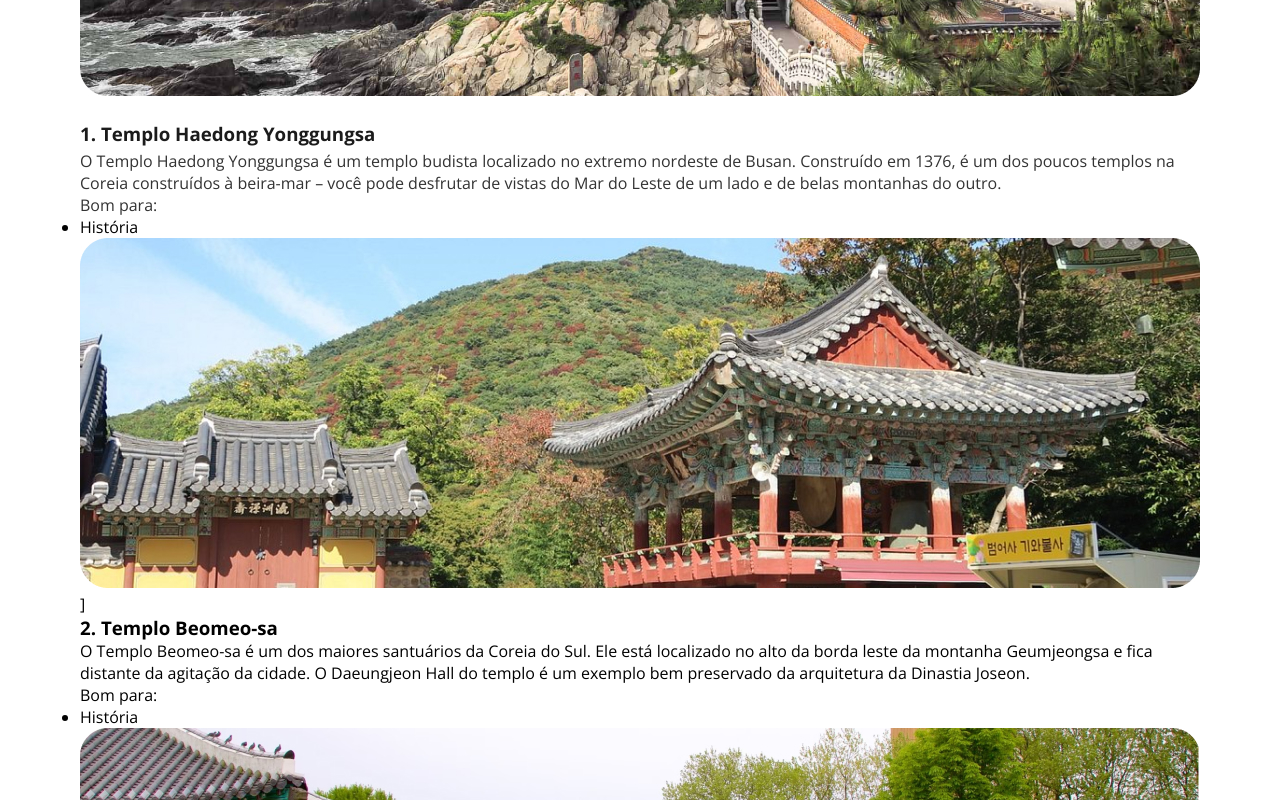
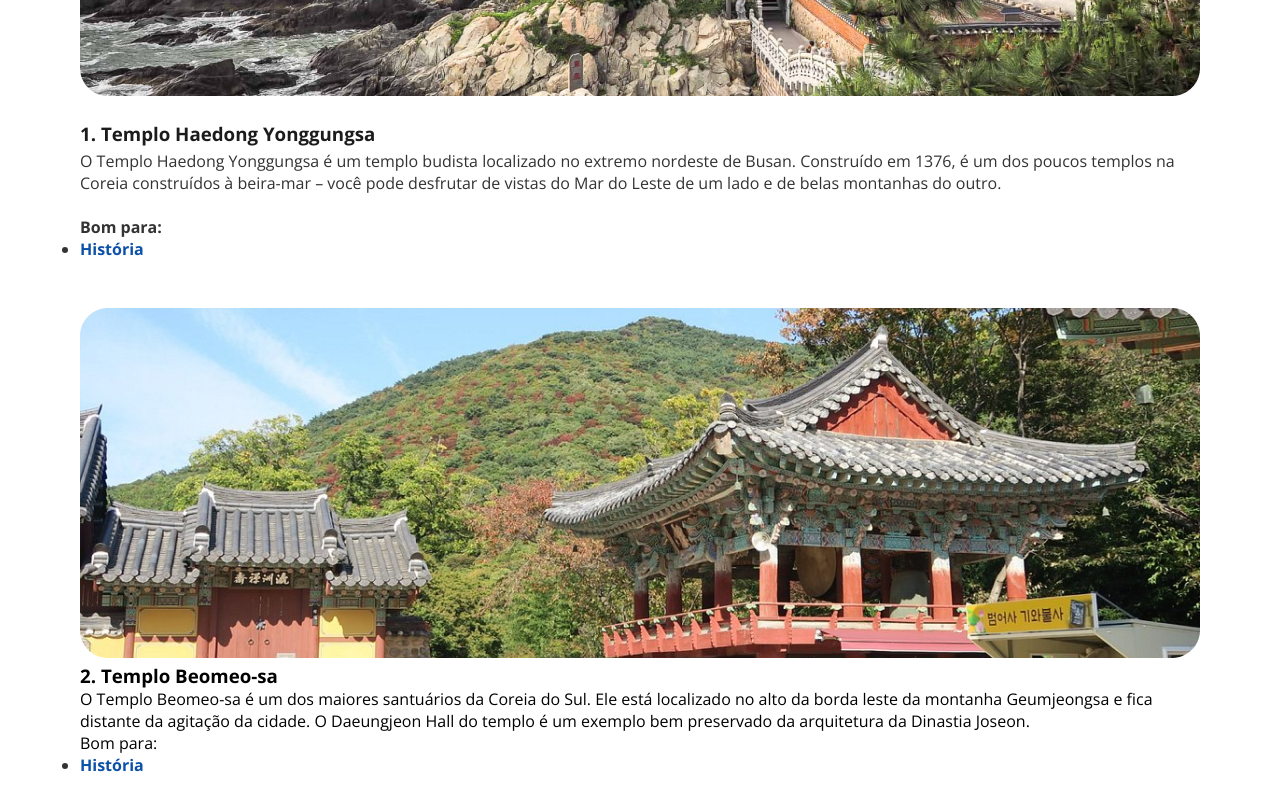
Before and after one commit to igormordaski7/Desafio_pratico---Local_Turistico, a plain HTML site: page index.html in a window 1280 px wide. Shown: the part 1520-2320 px from the top of the page. Drawn offline with nearby package versions, Linux system fonts and the light colour scheme.

Commit message:
Comitando o estilo do primeiro local

```diff
--- a/index.html
+++ b/index.html
@@ -48,16 +48,19 @@
                     <div class="first-description">
                         <h3>1. Templo Haedong Yonggungsa </h3>
                         <p>O Templo Haedong Yonggungsa é um templo budista localizado no extremo nordeste de Busan.
-                        Construído em 1376, é um dos poucos templos na Coreia construídos à beira-mar – você pode desfrutar de vistas do Mar do Leste de um lado e de belas montanhas do outro.</p>
+                        Construído em 1376, é um dos poucos templos na Coreia construídos à beira-mar – você pode desfrutar de vistas do Mar do Leste de um lado e de belas montanhas do outro.</p><br>
+
+              <div class="custom-list-container">
+                <p>Bom para:</p>
                 <ul>
-                    <p>Bom para:</p>
                     <li>História</li>
                 </ul>
             </div>
         </div>
+    </div>
 
             <div class="second-image">
-                <img src="assets/second-image.jpg" alt="Imagem do Templo Beomeo-sa">]
+                <img src="assets/second-image.jpg" alt="Imagem do Templo Beomeo-sa">
                     <div class="second-description">
                         <h3>2. Templo Beomeo-sa</h3>
                         <p>O Templo Beomeo-sa é um dos maiores santuários da Coreia do Sul. Ele está localizado no alto da borda leste da montanha Geumjeongsa e fica distante da agitação da cidade.
--- a/style.css
+++ b/style.css
@@ -75,3 +75,18 @@ h1{
     color: #333333;
 
 }
+
+.custom-list-container p{
+    font-weight: bold;
+}
+
+li{
+    color: #0C51A7;
+    font-weight: bold;
+    margin-bottom: 48px;
+}
+
+li::marker{
+    color: #333333;
+
+}
```
